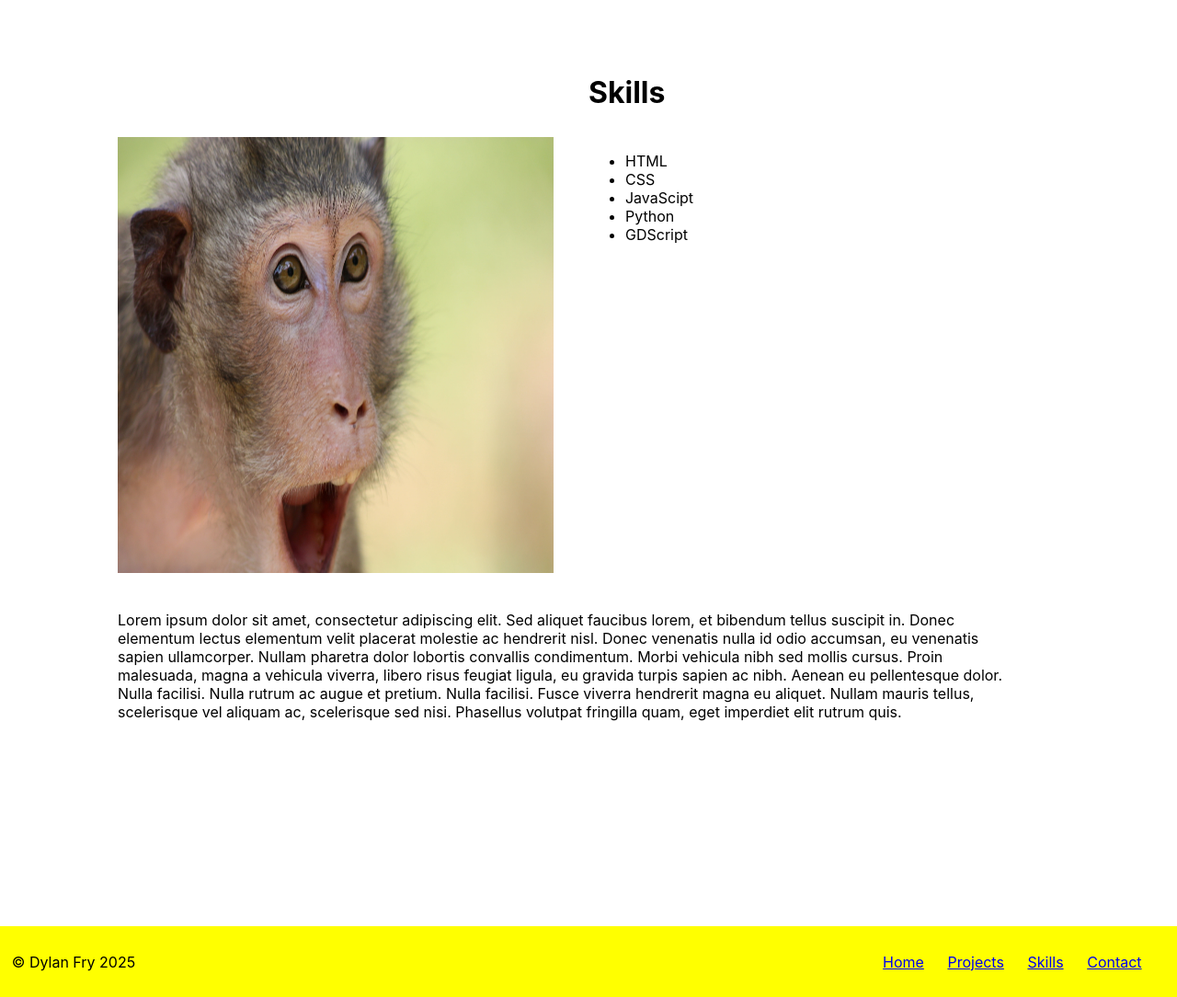
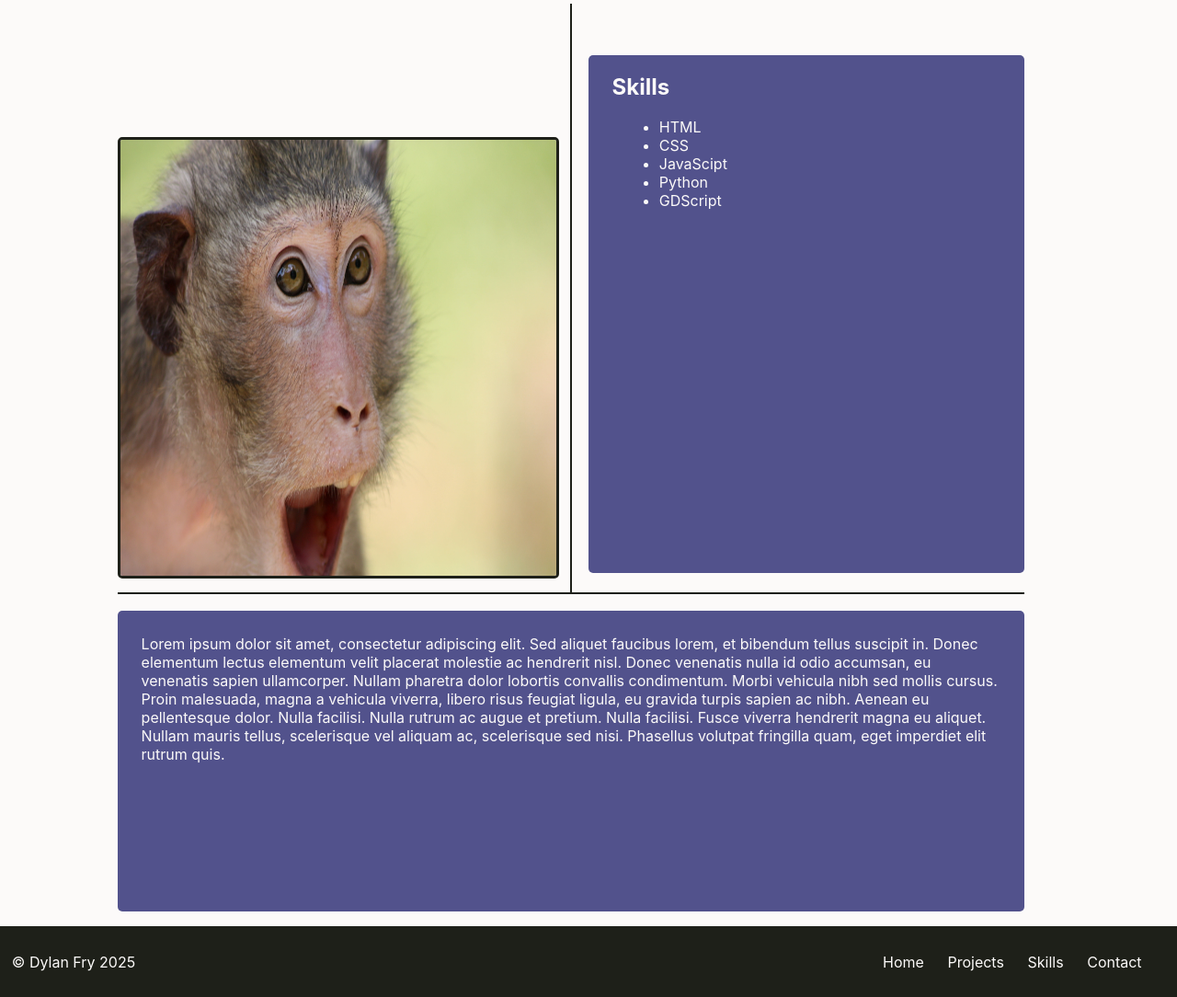
Before and after one commit to Heavy-Horn/Personal-Portfolio, a website: page pages/skills.html in a window 1280 px wide. Shown: the part 98-1182 px from the top of the page at 92% size. Drawn offline with Linux system fonts and the light colour scheme.

Commit message:
Basic CSS Complete

```diff
--- a/components/contact/contact.css
+++ b/components/contact/contact.css
@@ -10,6 +10,7 @@
     grid-column: 1/2;
     grid-row: 2/3;
     font-family: inter;
+    text-align: center;
 }
 
 .description {
@@ -23,35 +24,74 @@
     grid-row: 6/7;
     display: grid;
     grid-template-columns: auto 5vw auto;
-    grid-template-rows: 5vw 4vw 6vw 4vw 20vw 3vw 5vw;
+    grid-template-rows: 5vw 3vw 5vw 3vw 20vw 3vw 5vw;
 }
 
 #name {
+    background-color: #FCFAF9;
+    border: 1px solid #1E2019;
     grid-column: 1/4;
     grid-row: 1/2;
     font-family: inter;
+    padding: 1vw;
+    border-radius: 5px;
 }
 
 #email {
+    background-color: #FCFAF9;
+    border: 1px solid #1E2019;
     grid-column: 1/4;
     grid-row: 3/4;
     font-family: inter;
+    padding: 1vw;
+    border-radius: 5px;
 }
 
 #message {
+    background-color: #FCFAF9;
+    border: 1px solid #1E2019;
     grid-column: 1/4;
     grid-row: 5/6;
     font-family: inter;
+    padding: 1vw;
+    resize: none;
+    border-radius: 5px;
+}
+
+#name:hover {
+    border: 2px solid #52528C;
+    background-color: #FCFAF9;
+    border-radius: 5px;
+}
+
+#email:hover {
+    border: 2px solid #52528C;
+    background-color: #FCFAF9;
+    border-radius: 5px;
+}
+
+#message:hover {
+    border: 2px solid #52528C;
+    background-color: #FCFAF9;
+    border-radius: 5px;
 }
 
 .button {
     grid-column: 1/2;
     grid-row: 7/8;
     font-family: inter;
+    border-radius: 10px;
+    border: 2px solid #52528C;
+    background-color:#FCFAF9;
+}
+
+.button:hover {
+    border: 2px solid #1E2019;
+    background-color: #52528C;
+    color: #FCFAF9;
 }
 
 .secondary {
     grid-row: 7/8;
     grid-column: 3/4;
-    font-family: inter;
 }
--- a/components/footer/footer.css
+++ b/components/footer/footer.css
@@ -1,5 +1,5 @@
 footer {
-    background-color: yellow;
+    background-color: #1E2019;
     width: 98%;
     display: inline-flex;
     padding: 1%;
@@ -8,6 +8,7 @@ footer {
 footer p {
     width: 100%;
     font-family: inter;
+    color: #FCFAF9;
 }
 
 footer ul {
@@ -19,6 +20,11 @@ footer ul {
     justify-content: right;
 }
 
+footer a {
+    color: #FCFAF9;
+    text-decoration: none;
+}
+
 footer li {
     padding-right: 2vw;
     font-family: inter;
@@ -26,4 +32,5 @@ footer li {
 
 body {
     margin: 0;
+    background-color: #FCFAF9;
 }
--- a/components/header/header.css
+++ b/components/header/header.css
@@ -16,9 +16,10 @@
     display: inline-flex;
     margin: 0;
     padding: 0;
-    border-bottom: 1px solid black;
+    border-bottom: 0.1vh solid black;
 }
 
 .navigation a {
     text-decoration: none;
+    color: #1E2019;
 }
--- a/components/home/home.css
+++ b/components/home/home.css
@@ -23,6 +23,8 @@
     grid-row: 2/4;
     width: 100%;
     height: 100%;
+    border: 0.4vh solid #1E2019;
+    border-radius: 5px;
 }
 
 
@@ -49,6 +51,8 @@
 .gallery {
     height: 100%;
     width: 100%;
+    border: 0.4vh solid #1E2019;
+    border-radius: 5px;
 }
 
 .galleryfirst {
--- a/components/projects/projects.css
+++ b/components/projects/projects.css
@@ -8,6 +8,7 @@
     grid-column: 1/2;
     grid-row: 1/2;
     font-family: inter;
+    text-align: center;
 }
 
 .projects {
--- a/components/skills/skills.css
+++ b/components/skills/skills.css
@@ -9,22 +9,59 @@
     grid-row: 3/4;
     width: 100%;
     height: 100%;
+    border: 0.4vh solid #1E2019;
+    border-radius: 5px;
+}
+
+.overview {
+    grid-column: 6/7;
+    grid-row: 2/4;
+    grid-template-columns: auto;
+    grid-template-rows: 5vw 7vw 37vw;
+    background-color: #52528C;
+    border-radius: 5px;
 }
 
 .title {
-    grid-column: 6/7;
-    grid-row: 2/3;
+    grid-column: 1/2;
+    grid-row: 1/2;
     font-family: inter;
+    padding-left: 2vw;
+    color: #FCFAF9;
 }
 
 .skills {
-    grid-column: 6/7;
-    grid-row: 3/4;
+    grid-column: 3/4;
+    grid-row: 1/2;
+    padding-left: 6vw;
     font-family: inter;
+    color: #FCFAF9;
 }
 
 .bio {
     grid-column: 2/7;
     grid-row: 6/8;
     font-family: inter;
+    padding: 2vw;
+    background-color: #52528C;
+    border-radius: 5px;
+    color: #FCFAF9;
 }
+
+.topbioseperater {
+    grid-column: 2/7;
+    grid-row: 5/6;
+    width: 100%;
+    height: 20%;
+    background-color: #1E2019;
+    border: none;
+}
+
+.imageskillseperater {
+    grid-column: 4/5;
+    grid-row: 1/5;
+    width: 20%;
+    height: 100%;
+    background-color: #1E2019;
+    border: none;
+}
--- a/pages/skills.html
+++ b/pages/skills.html
@@ -20,8 +20,9 @@
     </nav>
 
     <div class="wrapper">
+        <img class="profile" src="../assets/images/PLACEHOLDER-REMOVE BEFORE SUBMIT.jpg" alt="A drawing of me.">
+        <section class="overview">
             <h1 class="title">Skills</h1>
-        <img class="profile" src="../assets/images/PLACEHOLDER-REMOVE BEFORE SUBMIT.jpg" alt="A drawing of me.">
             <ul class="skills">
                 <li>HTML</li>
                 <li>CSS</li>
@@ -29,6 +30,9 @@
                 <li>Python</li>
                 <li>GDScript</li>
             </ul>
+        </section>
+        <hr class="imageskillseperater">
+        <hr class="topbioseperater">
         <p class="bio">Lorem ipsum dolor sit amet, consectetur adipiscing elit. Sed aliquet faucibus lorem, et bibendum tellus suscipit in. Donec elementum lectus elementum velit placerat molestie ac hendrerit nisl. Donec venenatis nulla id odio accumsan, eu venenatis sapien ullamcorper. Nullam pharetra dolor lobortis convallis condimentum. Morbi vehicula nibh sed mollis cursus. Proin malesuada, magna a vehicula viverra, libero risus feugiat ligula, eu gravida turpis sapien ac nibh. Aenean eu pellentesque dolor. Nulla facilisi. Nulla rutrum ac augue et pretium. Nulla facilisi. Fusce viverra hendrerit magna eu aliquet. Nullam mauris tellus, scelerisque vel aliquam ac, scelerisque sed nisi. Phasellus volutpat fringilla quam, eget imperdiet elit rutrum quis.</p>
     </div>
     <footer>
```
Also changed, not shown: pages/contact.html (+1 -4 lines). Lines whose indentation alone changed are shown as unchanged.
